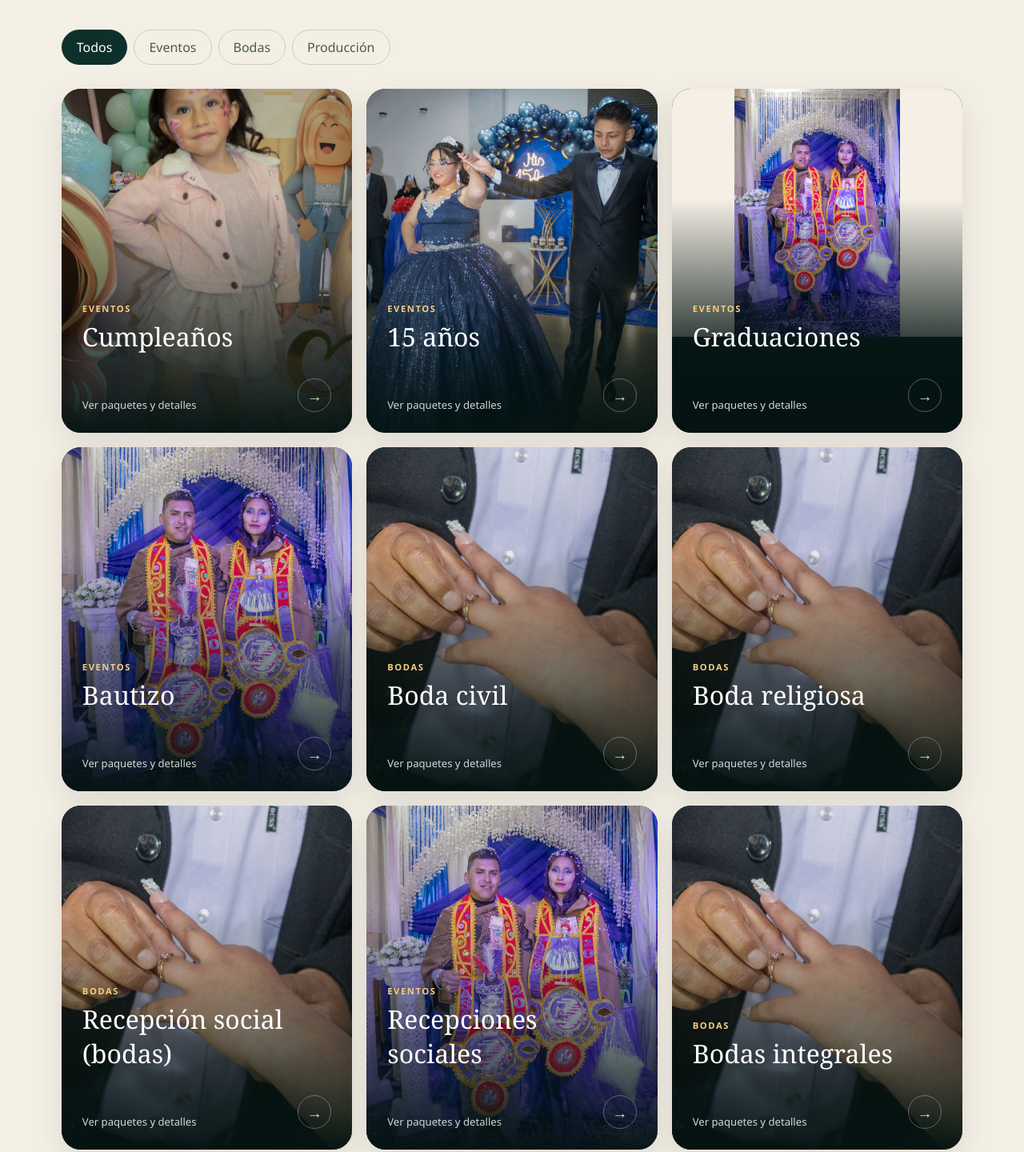
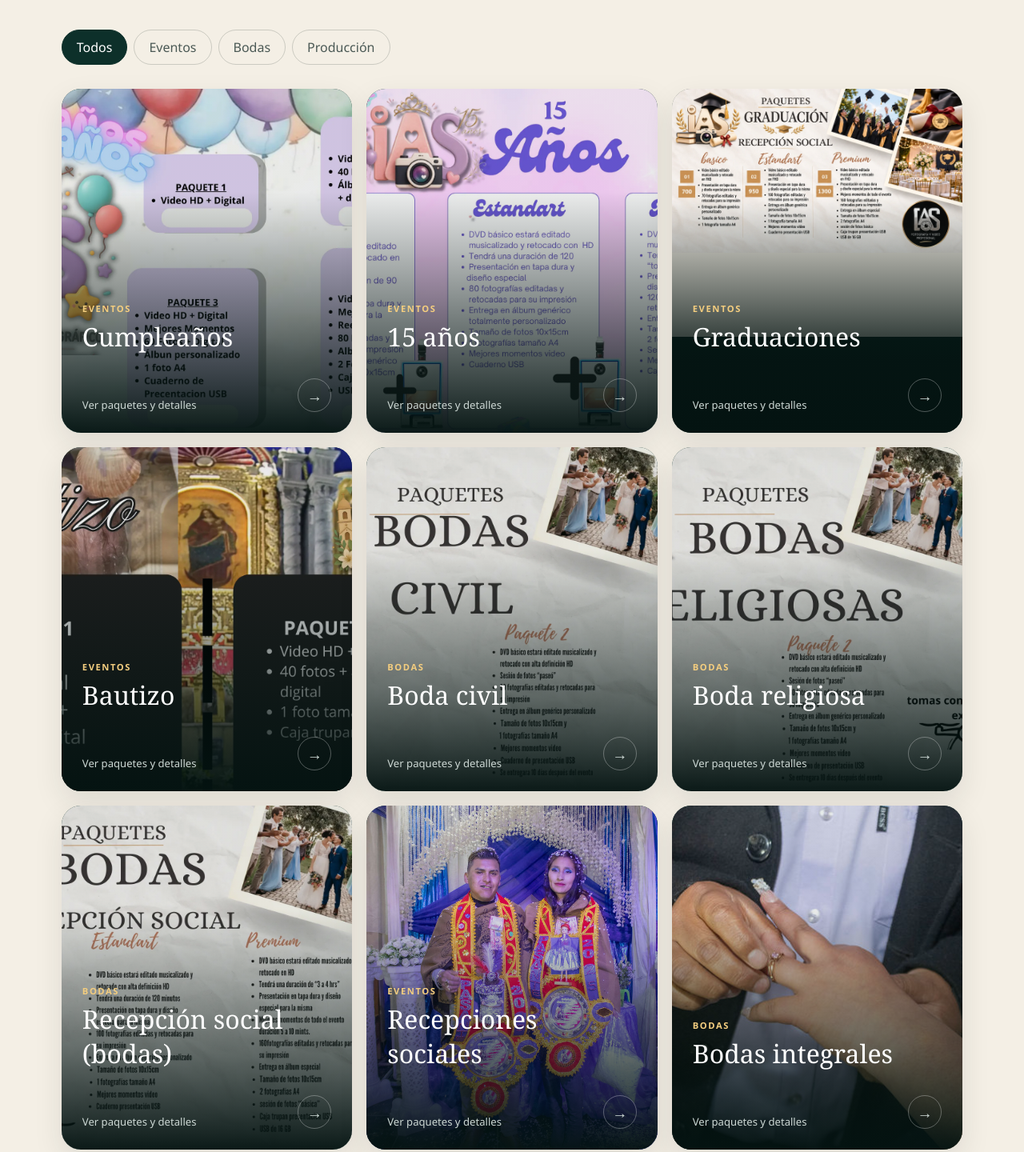
Before and after one commit to alberthsauza95-coder/IAS-Web, a plain HTML site: page index.html in a window 1280 px wide. Shown: the part 1102-2542 px from the top of the page at 80% size. Drawn offline with Linux system fonts and the light colour scheme.

Commit message:
Restaurar imágenes originales de tarjetas y flyers sin cambiar paquetes

```diff
--- a/index.html
+++ b/index.html
@@ -391,36 +391,36 @@
 
   <script>
     const servicios = [
-      { id:'cumpleanos', titulo:'Cumpleaños', categoria:'Eventos', imagen:'assets/portafolio-cumpleanos.jpg', descripcion:'Video FHD, fotografía, álbumes y contenido para redes según el paquete.', paquetes:[
+      { id:'cumpleanos', titulo:'Cumpleaños', categoria:'Eventos', imagen:'assets/cumpleanos.webp', descripcion:'Video FHD, fotografía, álbumes y contenido para redes según el paquete.', paquetes:[
         ["Paquete 1",["Video FHD","Entrega digital"],false,"300 Bs"],
         ["Paquete 2",["Video FHD entregado en USB de 16 GB","30 fotografías","Álbum personalizado + digital"],false,"500 Bs"],
         ["Paquete 3",["Video FHD entregado en USB de 16 GB","Video de los mejores momentos","40 fotografías + digital","Álbum personalizado","1 fotografía A4","Cuaderno de presentación USB"],true,"600 Bs"],
         ["Paquete 4",["Video FHD entregado en USB de 16 GB","Video de los mejores momentos","Reel para redes sociales","60 fotografías + digital","Álbum personalizado","2 fotografías A4","Caja Trupan de presentación USB"],false,"850 Bs"]
       ]},
-      { id:'quince', titulo:'15 años', categoria:'Eventos', imagen:'assets/portafolio-quince-anos.jpg', descripcion:'Una cobertura pensada para conservar cada etapa de una noche inolvidable.', paquetes:[
+      { id:'quince', titulo:'15 años', categoria:'Eventos', imagen:'assets/quince-anos.webp', descripcion:'Una cobertura pensada para conservar cada etapa de una noche inolvidable.', paquetes:[
         ["Básico",["Video editado, musicalizado y retocado en FHD","Entrega en USB de 16 GB","30 fotografías editadas y retocadas para impresión","Álbum genérico","Fotografías de 10 × 15 cm"],false,"600 Bs"],
         ["Estándar",["Video editado, musicalizado y retocado en FHD","Entrega en USB de 16 GB","50 fotografías editadas y retocadas para impresión","Álbum genérico personalizado","Fotografías de 10 × 15 cm","1 fotografía A4","Video de los mejores momentos","Cuaderno de presentación USB"],true,"750 Bs"],
         ["Premium",["Video editado, musicalizado y retocado en FHD","Entrega en USB de 16 GB","70 fotografías editadas y retocadas para impresión","Álbum genérico personalizado","Fotografías de 10 × 15 cm","2 fotografías A4","Sesión de fotos básica","Video de los mejores momentos","Caja Trupan de presentación USB"],false,"950 Bs"]
       ]},
-      { id:'graduacion', titulo:'Graduaciones', categoria:'Eventos', imagen:'assets/portafolio-tradicion.jpg', descripcion:'Fotografía y video FHD para tu graduación. Cobertura de la celebración sin límite de grabación, álbumes personalizados y recuerdos impresos.', paquetes:[
+      { id:'graduacion', titulo:'Graduaciones', categoria:'Eventos', imagen:'assets/graduaciones-paquetes.webp', flyer:'assets/graduaciones-paquetes.webp', descripcion:'Fotografía y video FHD para tu graduación. Cobertura de la celebración sin límite de grabación, álbumes personalizados y recuerdos impresos.', paquetes:[
         ["Básico",["Video editado, musicalizado y retocado en FHD","Entrega en USB de 16 GB","70 fotografías editadas y retocadas para impresión","Álbum genérico personalizado","Fotografías de 10 × 15 cm","1 fotografía A4"],false,"700 Bs"],
         ["Estándar",["Video editado, musicalizado y retocado en FHD","Entrega en USB de 16 GB","100 fotografías editadas y retocadas para impresión","Álbum genérico personalizado","Fotografías de 10 × 15 cm","1 fotografía A4","Video de los mejores momentos","Cuaderno de presentación USB"],true,"950 Bs"],
         ["Premium",["Video editado, musicalizado y retocado en FHD","Entrega en USB de 16 GB","Video de los mejores momentos de todo el evento","160 fotografías editadas y retocadas para impresión","Álbum especial","Fotografías de 10 × 15 cm","2 fotografías A4","Sesión de fotos básica","Caja Trupan de presentación USB"],false,"1.300 Bs"]
       ]},
-      { id:'bautizo', titulo:'Bautizo', categoria:'Eventos', imagen:'assets/portafolio-tradicion.jpg', descripcion:'Ceremonia y recuerdos familiares entregados en formato físico y digital.', paquetes:[
+      { id:'bautizo', titulo:'Bautizo', categoria:'Eventos', imagen:'assets/bautizo.webp', descripcion:'Ceremonia y recuerdos familiares entregados en formato físico y digital.', paquetes:[
         ["Paquete 1",["Video en USB","25 fotografías","Álbum + entrega digital"],false,"400 Bs"],
         ["Paquete 2",["Video en USB","40 fotografías","Álbum + entrega digital","1 fotografía A4","Caja Trupan de presentación USB"],true,"550 Bs"]
       ]},
-      { id:'civil', titulo:'Boda civil', categoria:'Bodas', imagen:'assets/portafolio-boda.jpg', descripcion:'Cobertura íntima y elegante de la ceremonia civil y su sesión de pareja.', paquetes:[
+      { id:'civil', titulo:'Boda civil', categoria:'Bodas', imagen:'assets/boda-civil.webp', descripcion:'Cobertura íntima y elegante de la ceremonia civil y su sesión de pareja.', paquetes:[
         ["Paquete 1",["Video editado, musicalizado y retocado en FHD","Entrega en USB de 16 GB","Sesión de fotos de paseo","10 fotografías editadas y retocadas para impresión","Álbum genérico personalizado","Fotografías de 10 × 15 cm","Entrega 10 días después del evento"],false,"500 Bs"],
         ["Paquete 2",["Video editado, musicalizado y retocado en FHD","Entrega en USB de 16 GB","Sesión de fotos de paseo","30 fotografías editadas y retocadas para impresión","Álbum genérico personalizado","Fotografías de 10 × 15 cm","1 fotografía A4","Video de los mejores momentos","Cuaderno de presentación USB","Entrega 10 días después del evento"],true,"650 Bs"]
       ]},
-      { id:'religiosa', titulo:'Boda religiosa', categoria:'Bodas', imagen:'assets/portafolio-boda.jpg', descripcion:'La ceremonia, los detalles y las emociones de la pareja en alta definición.', paquetes:[
+      { id:'religiosa', titulo:'Boda religiosa', categoria:'Bodas', imagen:'assets/boda-religiosa.webp', descripcion:'La ceremonia, los detalles y las emociones de la pareja en alta definición.', paquetes:[
         ["Paquete 1",["Video editado, musicalizado y retocado en FHD","Entrega en USB de 16 GB","Sesión de fotos de paseo","10 fotografías editadas y retocadas para impresión","Álbum genérico personalizado","Fotografías de 10 × 15 cm","Entrega 10 días después del evento"],false,"500 Bs"],
         ["Paquete 2",["Video editado, musicalizado y retocado en FHD","Entrega en USB de 16 GB","Sesión de fotos de paseo","30 fotografías editadas y retocadas para impresión","Álbum genérico personalizado","Fotografías de 10 × 15 cm","1 fotografía A4","Video de los mejores momentos","Cuaderno de presentación USB","Entrega 10 días después del evento"],true,"650 Bs"],
         ["Tomas con dron",["Cobertura aérea adicional"],false,"200 Bs"]
       ]},
-      { id:'recepcion', titulo:'Recepción social (bodas)', categoria:'Bodas', imagen:'assets/portafolio-boda.jpg', descripcion:'Cobertura de la celebración de bodas, desde la entrada hasta el último brindis.', paquetes:[
+      { id:'recepcion', titulo:'Recepción social (bodas)', categoria:'Bodas', imagen:'assets/recepcion-social.webp', descripcion:'Cobertura de la celebración de bodas, desde la entrada hasta el último brindis.', paquetes:[
         ["Básico",["Video editado, musicalizado y retocado en FHD","Entrega en USB de 16 GB","70 fotografías editadas y retocadas para impresión","Álbum genérico personalizado","Fotografías de 10 × 15 cm","1 fotografía A4"],false,"700 Bs"],
         ["Estándar",["Video editado, musicalizado y retocado en FHD","Entrega en USB de 16 GB","100 fotografías editadas y retocadas para impresión","Álbum genérico personalizado","Fotografías de 10 × 15 cm","2 fotografías A4","Video de los mejores momentos","Cuaderno de presentación USB"],true,"950 Bs"],
         ["Premium",["Video editado, musicalizado y retocado en FHD","Entrega en USB de 16 GB","Video de los mejores momentos de todo el evento","160 fotografías editadas y retocadas para impresión","Álbum especial","Fotografías de 10 × 15 cm","3 fotografías A4","Sesión de fotos básica","Caja Trupan de presentación USB"],false,"1.300 Bs"],
@@ -431,19 +431,19 @@
         ["Estándar",["Video editado, musicalizado y retocado en FHD","Entrega en USB","100 fotografías editadas y retocadas para impresión","Álbum genérico personalizado","Fotografías de 10 × 15 cm","1 fotografía A4","Video de los mejores momentos","Cuaderno de presentación USB"],true,"950 Bs"],
         ["Premium",["Video editado, musicalizado y retocado en FHD","Entrega en USB","Video de los mejores momentos de todo el evento","160 fotografías editadas y retocadas para impresión","Álbum especial","Fotografías de 10 × 15 cm","2 fotografías A4","Sesión de fotos básica","Caja Trupan de presentación USB"],false,"1.300 Bs"]
       ]},
-      { id:'bodas-integrales', titulo:'Bodas integrales', categoria:'Bodas', imagen:'assets/portafolio-boda.jpg', descripcion:'Boda civil, religiosa y recepción social en una misma jornada. Todos los paquetes incluyen la entrega del material 16 días después del evento.', paquetes:[
+      { id:'bodas-integrales', titulo:'Bodas integrales', categoria:'Bodas', imagen:'assets/portafolio-boda.jpg', flyer:'assets/bodas-integrales.webp', descripcion:'Boda civil, religiosa y recepción social en una misma jornada. Todos los paquetes incluyen la entrega del material 16 días después del evento.', paquetes:[
         ["Esencial",["Cobertura fotográfica y filmación de boda civil, religiosa y recepción social","Video editado, musicalizado y retocado en FHD","100 fotografías editadas e impresas tamaño 10 × 15 cm","Sesión fotográfica de paseo","Álbum fotográfico personalizado","1 fotografía tamaño A4","Entrega de todo el material en USB","Entrega 16 días después del evento"],false,"1.400 Bs"],
         ["Completo",["Cobertura fotográfica y filmación de boda civil, religiosa y recepción social","Video editado, musicalizado y retocado en FHD","150 fotografías editadas e impresas tamaño 10 × 15 cm","Sesión fotográfica de paseo","Álbum fotográfico personalizado","1 fotografía tamaño A4","Video de los mejores momentos","Entrega de todo el material en USB","Entrega 16 días después del evento"],false,"1.900 Bs"],
         ["Súper Integral IAS",["Cobertura fotográfica y filmación de boda civil, religiosa y recepción social","Video editado, musicalizado y retocado en FHD","200 fotografías editadas e impresas tamaño 10 × 15 cm","Sesión fotográfica de paseo","Álbum fotográfico especial personalizado","2 fotografías A4","Video cinematográfico de los mejores momentos","Tomas aéreas con dron incluidas","Cabina fotográfica “La Vida es de Recuerdos”","50 fotografías impresas de cabina","Fotografías adicionales de cabina se conversarán en el momento","Fotografías digitales de cabina mediante código QR","Entrega en USB de 16 GB","Caja de presentación personalizada para USB","Entrega 16 días después del evento"],false,"3.500 Bs"],
         ["Extras",["Tomas con dron: 200 Bs adicionales","Cabina adicional: 300 Bs más con 20 fotografías impresas"]]
       ]},
-      { id:'sesion', titulo:'Sesión de fotos', categoria:'Producción', imagen:'assets/portafolio-quince-anos.jpg', descripcion:'Sesiones de interior o exterior con edición, cambios de vestuario y álbum online.', paquetes:[
+      { id:'sesion', titulo:'Sesión de fotos', categoria:'Producción', imagen:'assets/sesion-fotos.webp', descripcion:'Sesiones de interior o exterior con edición, cambios de vestuario y álbum online.', paquetes:[
         ["Interior básico",["1 hora de sesión","10 fotografías editadas","Entrega digital y USB"],false,"120 Bs"],
         ["Interior intermedio",["2 horas de sesión","20 fotografías editadas","Cambios de vestuario","Entrega digital y USB","Álbum online"],false,"250 Bs"],
         ["Exterior básico",["1 hora de sesión","10 fotografías editadas","Entrega digital y USB","1 locación"],false,"150 Bs"],
         ["Exterior intermedio",["2 horas de sesión","20 fotografías editadas","Cambios de vestuario","Entrega digital y USB","Álbum online","2 locaciones"],true,"300 Bs"]
       ]},
-      { id:'patronal', titulo:'Fiesta patronal', categoria:'Eventos', imagen:'assets/portafolio-tradicion.jpg', descripcion:'Misa, recorrido y celebración registrados en foto y video para toda la comunidad.', paquetes:[
+      { id:'patronal', titulo:'Fiesta patronal', categoria:'Eventos', imagen:'assets/fiesta-patronal.webp', descripcion:'Misa, recorrido y celebración registrados en foto y video para toda la comunidad.', paquetes:[
         ["Paquete 1",["Video FHD + digital"],false,"400 Bs"],
         ["Paquete 2",["Video FHD + digital","30 fotografías","Álbum + digital"],false,"600 Bs"],
         ["Paquete 3",["Video FHD + digital","40 fotografías","Álbum + digital","Video de los mejores momentos","1 fotografía A4"],true,"750 Bs"],
@@ -451,7 +451,7 @@
         ["Misa",["Cobertura de misa"],false,"150 Bs"],
         ["Recorrido",["Cobertura del recorrido"],false,"150 Bs"]
       ]},
-      { id:'empresa', titulo:'Contenido empresarial', categoria:'Producción', imagen:'assets/hero-ias.webp', descripcion:'Contenido mensual para mostrar tu marca con videos, flyers, fotos y tomas aéreas.', paquetes:[
+      { id:'empresa', titulo:'Contenido empresarial', categoria:'Producción', imagen:'assets/empresa-redes.webp', descripcion:'Contenido mensual para mostrar tu marca con videos, flyers, fotos y tomas aéreas.', paquetes:[
         ["Pack Empresa",["3 videos para TikTok","Flyer publicitario","Flyer animado","Tomas con dron"],false,"300 Bs"],
         ["Pack Impulso",["5 videos para TikTok","3 flyers publicitarios","2 flyers animados","10 fotografías","Guion personalizado","Tomas con dron"],true,"400 Bs"]
       ]},
```
